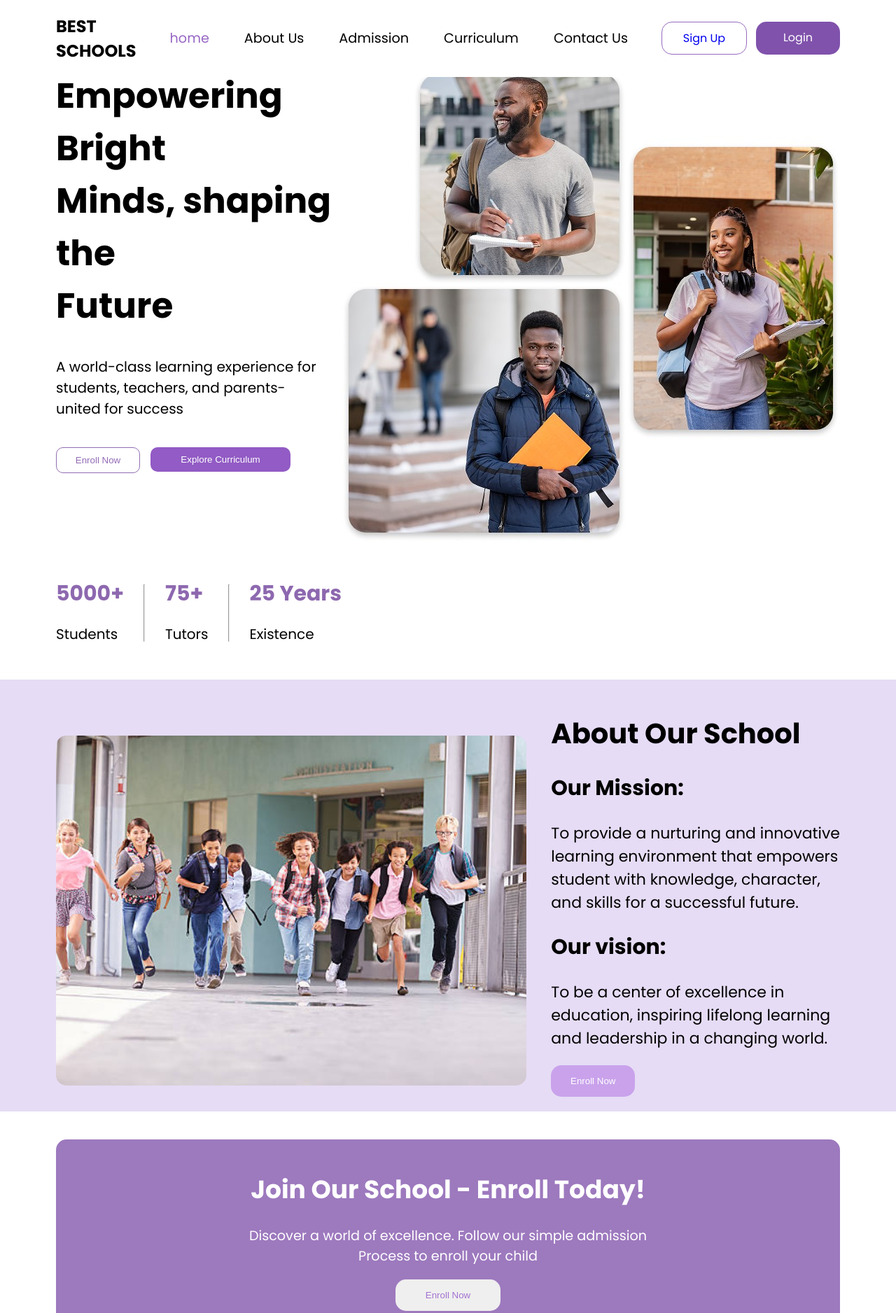
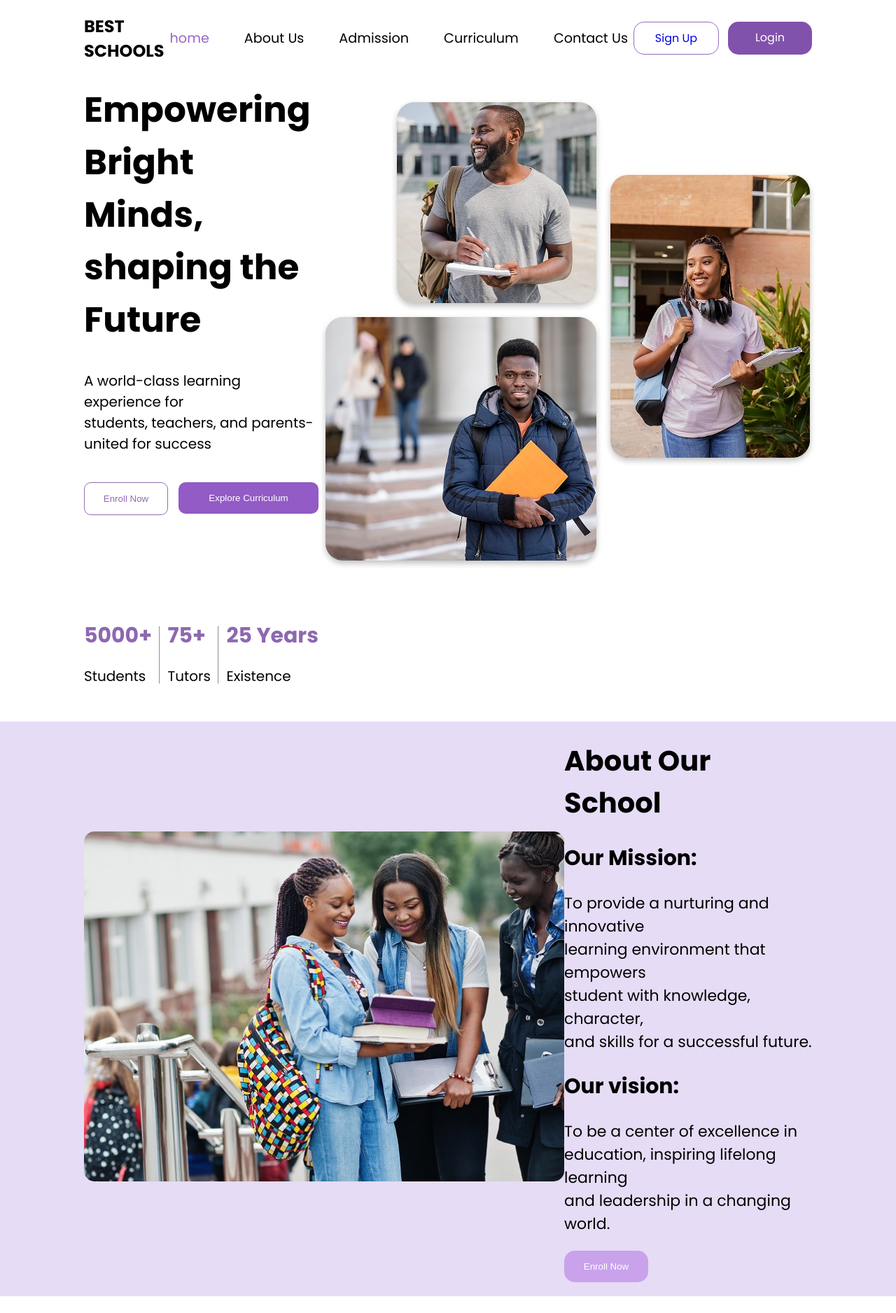
Before and after one commit to tochi147/bestschools, a plain HTML site: page index.html in a window 1280 px wide. Shown: the top 1876 px of the page at 70% size. Drawn offline with Linux system fonts and the light colour scheme.

Commit message:
correcting some mistake

```diff
--- a/index.html
+++ b/index.html
@@ -56,7 +56,7 @@
     </div>
     <div class="section2">
         <div class="section2image">
-<img src="/istockphoto-515273758-612x612.jpg" alt="">
+<img src="/WhatsApp Image 2025-07-03 at 13.14.07_65620f32.jpg" alt="">
         </div>
         <div class="section2text">
         <h1>About Our School</h1>
--- a/style.css
+++ b/style.css
@@ -1,17 +1,18 @@
 body{
     margin: 0;
     box-sizing: border-box;
-    font-family: 'poppins', sans-serif;
+    font-family: 'poppins';
+
 }
 section{
-    padding: 0 80px;
+    padding: 0 120px;
 }
 
 .nav{
     position: fixed;
     top: 0;
     left: 0;
-    padding: 0 80px;
+    padding: 0 120px;
     z-index: 999;
     display: flex;
     width: 100%;
@@ -63,9 +64,12 @@ font-size: larger;
 .section1text{
     width: 40%;
 }
+.section1 img{
+    padding-top: 20px;
+}
 .section1{
-    padding: 0 80px;
-    padding-top: 100px;
+    padding: 0 120px;
+    padding-top: 120px;
     padding-bottom: 30px;
     display: flex;
     justify-content: space-between;
@@ -82,7 +86,7 @@ font-size: larger;
 
 }
 .sectionbutton1{
-    padding: 10px 20px;
+    padding: 15px 20px;
     border: 1px solid rgb(145, 109, 179);
     color: rgb(146, 107, 182);
     background-color: white;
@@ -90,7 +94,7 @@ font-size: larger;
     width: 120px;
 }
 .sectionbutton2{
-    padding: 10px 20px  ;
+    padding: 15px 20px  ;
     color: white;
     background-color: rgb(146, 91, 197);
     border-radius: 10px;
@@ -122,7 +126,7 @@ font-weight: bolder;
     display: flex;
     align-items: center;
     justify-content: space-between;
-    padding: 0 80px;
+    padding: 0 120px;
 
 }
 .section2 img{
@@ -133,10 +137,10 @@ font-weight: bolder;
 
 }
 .section2image{
-    width: 60%;
+    width: 800px;
     object-fit: cover;
-    padding-top: 80px;
-    padding-bottom: 30px;
+
+
 }
 .section2 button{
     padding: 15px 20px;
@@ -145,6 +149,7 @@ font-weight: bolder;
     width: 120px;
     background-color: rgb(201, 162, 235);
     border-radius: 15px;
+    margin-bottom: 20px;
 }
 .section2 p{
     font-size: 22px;
@@ -156,7 +161,7 @@ font-size: 30px;
     font-size: 40px;
 }
 .section3{
-    padding: 40px 80px;
+    padding: 40px 120px;
 
 }
 .section3text{
@@ -181,7 +186,7 @@ font-size: 30px;
     font-size: 36px;
 }
 .section4{
-    padding: 40px 80px;
+    padding: 40px 120px;
 background-color: rgb(230, 220, 245);
 }
 .section4 img{
@@ -218,7 +223,8 @@ background-color: rgb(230, 220, 245);
     font-size: larger;
 }
 .section5{
-    padding: 40px 80px;
+    padding: 40px 120px;
+    max-width: 1440;
 }
 .section5content{
     display: flex;
@@ -231,6 +237,7 @@ background-color: rgb(230, 220, 245);
     padding-top: 100px;
     justify-content: space-between;
 }
+
 
 .contact{
 background-color: rgb(230, 220, 245);
@@ -257,7 +264,8 @@ border: 1px solid rgb(159, 118, 197);
 }
 .form{
    background-color: rgb(230, 220, 245);
-   padding: 20px 30px;
+   padding: 20px 50px;
+
    border-radius: 15px;
    border: 1px solid rgb(159, 118, 197);
 }
```
Also changed, not shown: signin.html (+5 -1 lines), signup.html (+4 -0 lines), WhatsApp Image 2025-07-03 at 13.14.07_65620f32.jpg (added).
